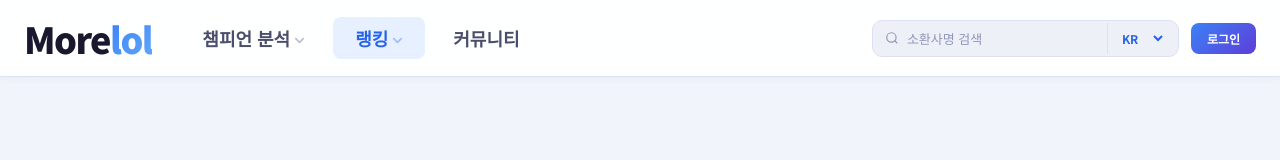
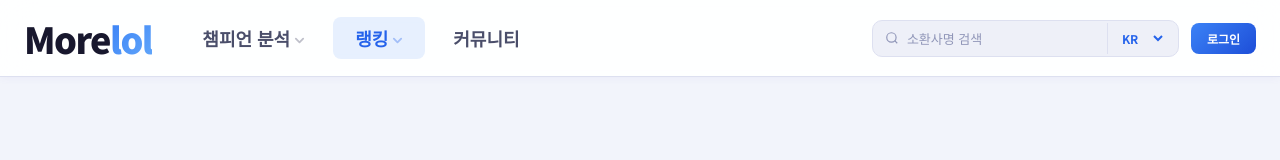
Before and after one commit to shinseongmin1-sketch/more.lol, a React (Vite) app: page /ranking/pro in a window 1280 px wide. Shown: the top 160 px of the page. Built offline with nearby package versions, Linux system fonts and the light colour scheme.

Commit message:
auto: 2026-04-02 17:30

```diff
--- a/src/components/Header.css
+++ b/src/components/Header.css
@@ -238,7 +238,7 @@
 .btn-ghost:hover { border-color: var(--border-hover); color: var(--text-primary); }
 
 .btn-primary-sm {
-  background: linear-gradient(135deg, var(--accent-primary), #5e3dd8);
+  background: linear-gradient(135deg, var(--accent-primary), #1d4ed8);
   border: none;
   color: #fff;
   font-size: 12px;
@@ -275,7 +275,7 @@
   width: 28px;
   height: 28px;
   border-radius: 8px;
-  background: linear-gradient(135deg, var(--accent-primary), #5e3dd8);
+  background: linear-gradient(135deg, var(--accent-primary), #1d4ed8);
   display: flex;
   align-items: center;
   justify-content: center;
```
